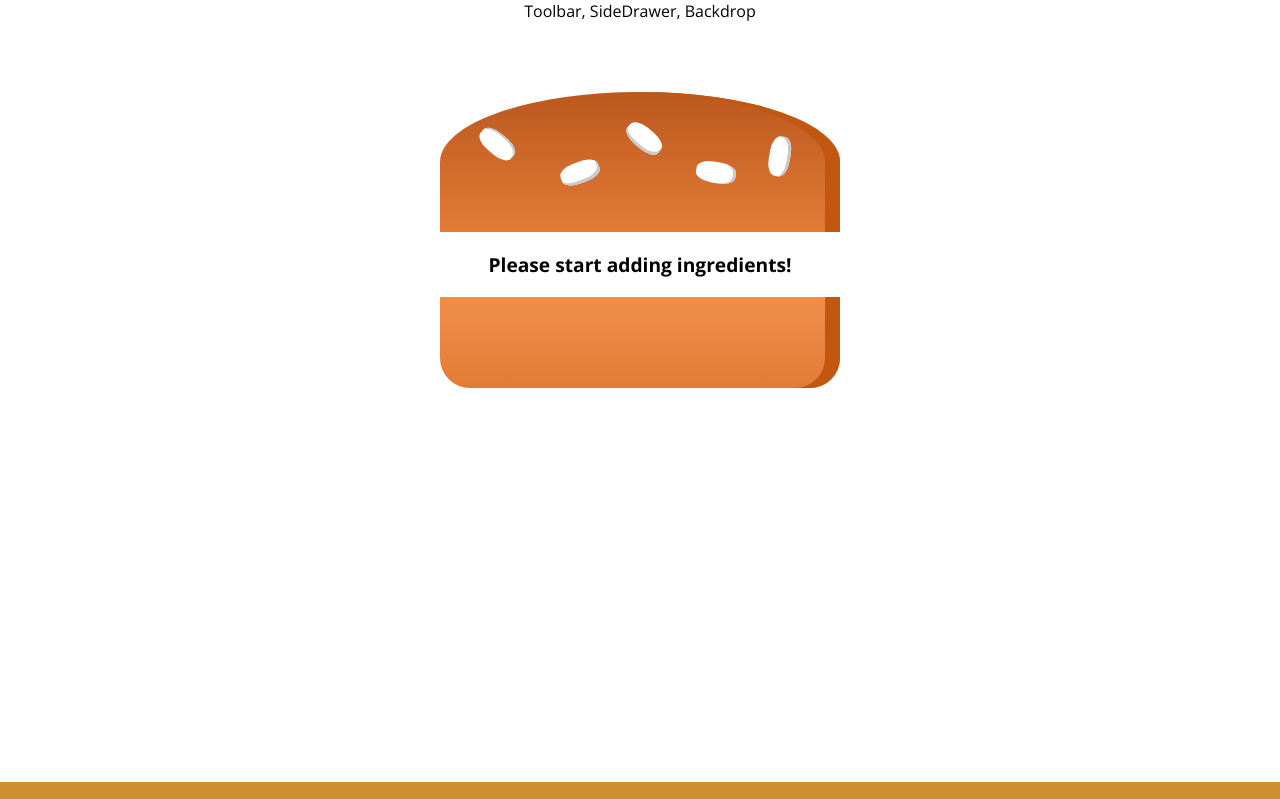
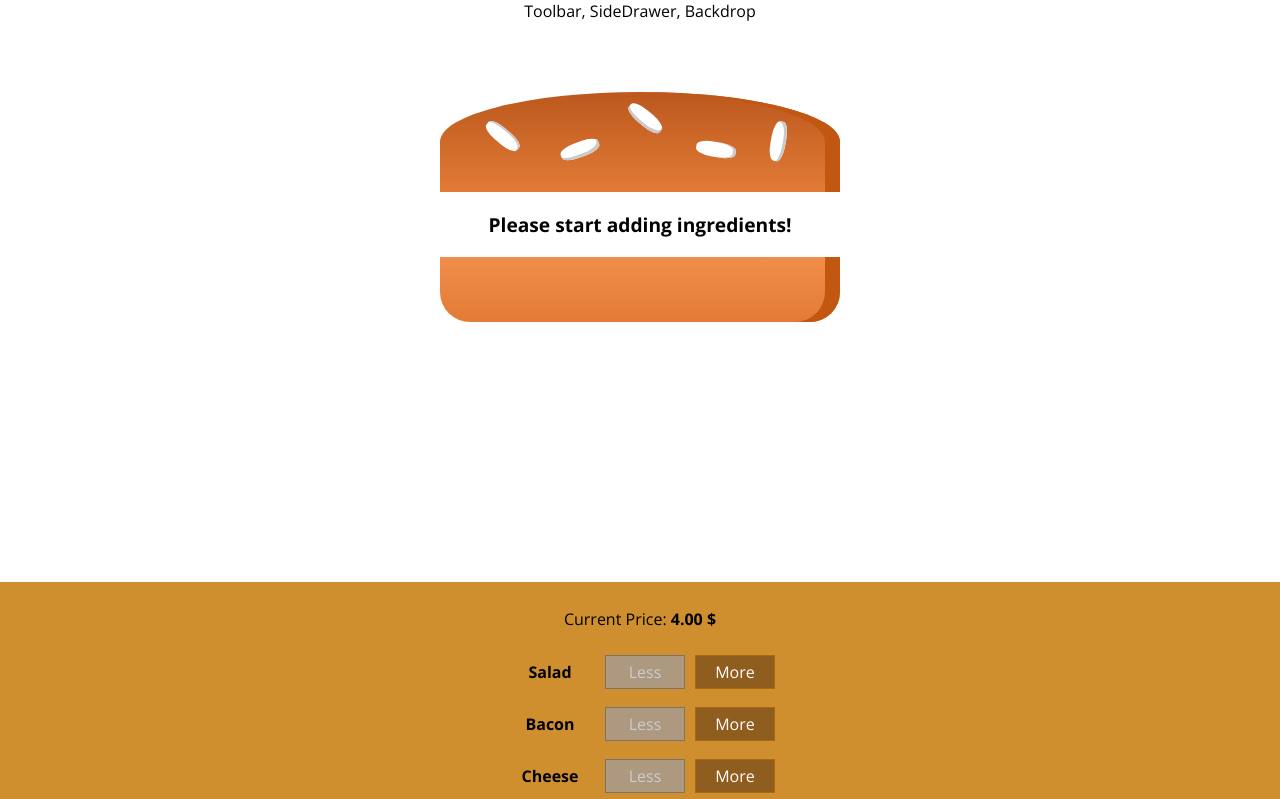
Before and after one commit to DmitryKn/app-builder-practice, a React (Create React App) app: page / in a window 1280 px wide. Shown: the top 799 px of the page. Built offline with nearby package versions, Linux system fonts and the light colour scheme.

Commit message:
5 add Price

```diff
--- a/src/components/Burger/BuildControls/BuildControls.js
+++ b/src/components/Burger/BuildControls/BuildControls.js
@@ -11,6 +11,7 @@
 
 const buildControls = (props) => (
   <div className="BuildControls">
+    <p>Current Price: <strong>{props.price.toFixed(2)} $</strong></p>
     {controls.map(ctrl => (
       <BuildControl
         key={ctrl.label}
--- a/src/components/Burger/Burger.css
+++ b/src/components/Burger/Burger.css
@@ -1,7 +1,7 @@
 .Burger {
   width: 100%;
   margin: auto;
-  height: 250px;
+  height: 150px;
   overflow: auto;
   text-align: center;
   font-weight: bold;
@@ -17,13 +17,13 @@
 @media (min-width: 400px) and (min-height: 401px) {
   .Burger {
     width: 390px;
-    height: 600px;
+    height: 500px;
   }
 }
 
 @media (min-width: 1000px) and (min-height: 700px) {
   .Burger {
     width: 500px;
-    height: 700px;
+    height: 500px;
   }
 }
--- a/src/containers/BurgerBuilder/BurgerBuilder.js
+++ b/src/containers/BurgerBuilder/BurgerBuilder.js
@@ -63,7 +63,9 @@
       <BuildControls
         ingredientAdded={this.addIngredientHandler}
         ingredientRemoved={this.removeIngredientHandler}
-        disabled={disabledInfo}/>
+        disabled={disabledInfo}
+        price={this.state.totalPrice}
+        />
     </Aux>);
   }
 }
```
Also changed, not shown: 1 other file (tests, documents, lock files or other folders).
